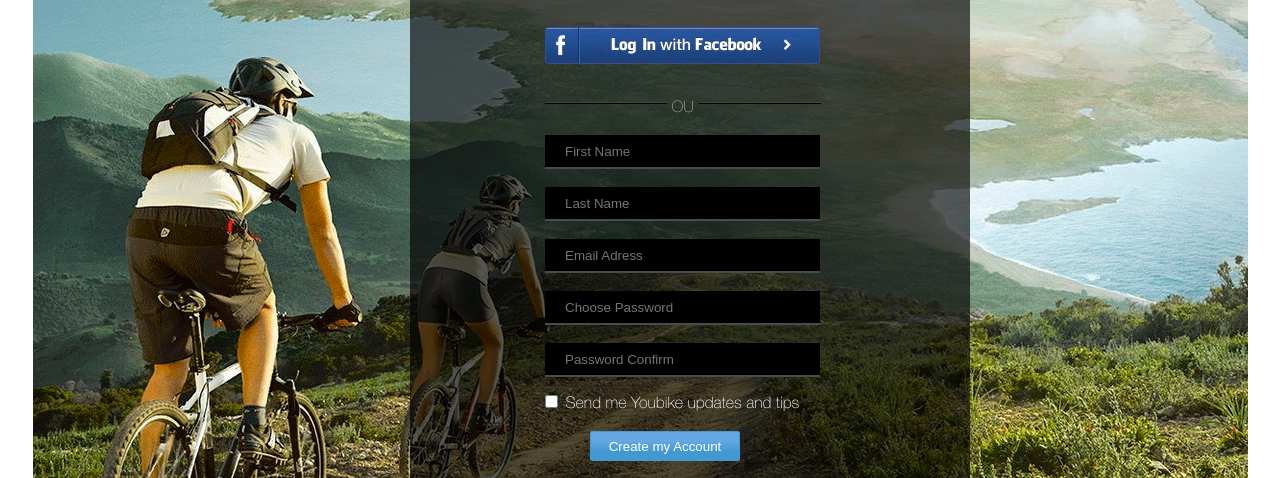
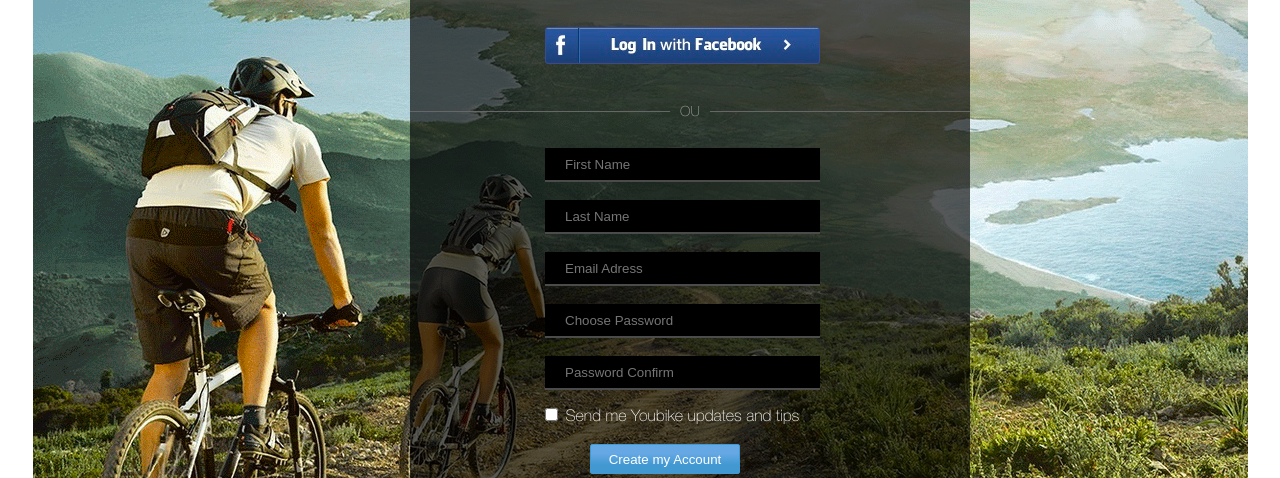
Before and after one commit to Dozor-Dn/homework1, a plain HTML site: page homework5/index.html in a window 1280 px wide. Shown: the part 276-754 px from the top of the page. Drawn offline with Linux system fonts and the light colour scheme.

Commit message:
added homework5

```diff
--- a/homework5/css/style.css
+++ b/homework5/css/style.css
@@ -72,7 +72,7 @@ span{
   height: 610px;
   margin-left: -230px;
   margin-top: -305px;
-  color: white;
+  color: #fefefe;
 }
 .form_header{
   width: 100%;
@@ -100,7 +100,7 @@ span{
   border-radius: 3px;
   color: #2e447d;
 }
-.line{
+/*.line{
   color: rgb( 153, 153, 153 );
   font-size: 16px;
   margin-left: 135px;
@@ -113,6 +113,24 @@ hr{
   border: 0;
   background: rgb(0, 0, 0);
   background: linear-gradient(0deg, rgb(0, 0, 0) 30%, rgb(102, 102, 102) 100%);
+}*/
+fieldset {
+    display: block;
+    margin-left: 0px;
+    margin-right: 0px;
+    padding-left: 0px;
+    padding-right: 0px;
+    border-top: 1px solid #666;
+    border-left: none;
+    border-bottom: none;
+    border-right: none;
+    /*box-shadow: 0 -1px 0px #666;*/
+}
+legend{
+  padding: 10px;
+  text-align: center;
+  font-size: 14px;
+  color: #999999;
 }
 .first_name{
   width: 253px;
@@ -123,6 +141,7 @@ hr{
   background-color: black;
   border: 0;
   box-shadow: 0px 2px 0px 0px rgba(75, 75, 75, 1);
+  color: #fefefe;
 }
 .last_name{
   width: 253px;
@@ -133,6 +152,7 @@ hr{
   background-color: black;
   border: 0;
   box-shadow: 0px 2px 0px 0px rgba(75, 75, 75, 1);
+  color: #fefefe;
 }
 .email{
   width: 253px;
@@ -143,6 +163,7 @@ hr{
   background-color: black;
   border: 0;
   box-shadow: 0px 2px 0px 0px rgba(75, 75, 75, 1);
+  color: #fefefe;
 }
 .password{
   width: 253px;
@@ -153,8 +174,9 @@ hr{
   background-color: black;
   border: 0;
   box-shadow: 0px 2px 0px 0px rgba(75, 75, 75, 1);
+  color: #fefefe;
 }
-.fil input{
+.fill input{
   background-color: black;
   border: 0;
 }
--- a/homework5/index.html
+++ b/homework5/index.html
@@ -27,9 +27,11 @@
         <div class="form_content">
           <form action="#">
             <input class="fb" type="button" name="fb" value="_">
-            <div class="line">
+            <!-- <div class="line">
               <hr> ou <hr>
-            </div>
+            </div> -->
+            <fieldset>
+                <legend>OU</legend>
               <div class="fill">
               <input class="first_name" type="text" placeholder="First Name">
               <input class="last_name" type="text" placeholder="Last Name">
@@ -37,6 +39,7 @@
               <input class="password" type="password" placeholder="Choose Password">
               <input class="password" type="password" placeholder="Password Confirm">
               </div>
+            </fieldset>
             <input class="updates" type="checkbox" id="updates">
             <label for="updates">Send me Youbike updates and tips</label>
             <input class="create" type="submit" value="Create my Account">
```
Lines whose indentation alone changed are shown as unchanged.
